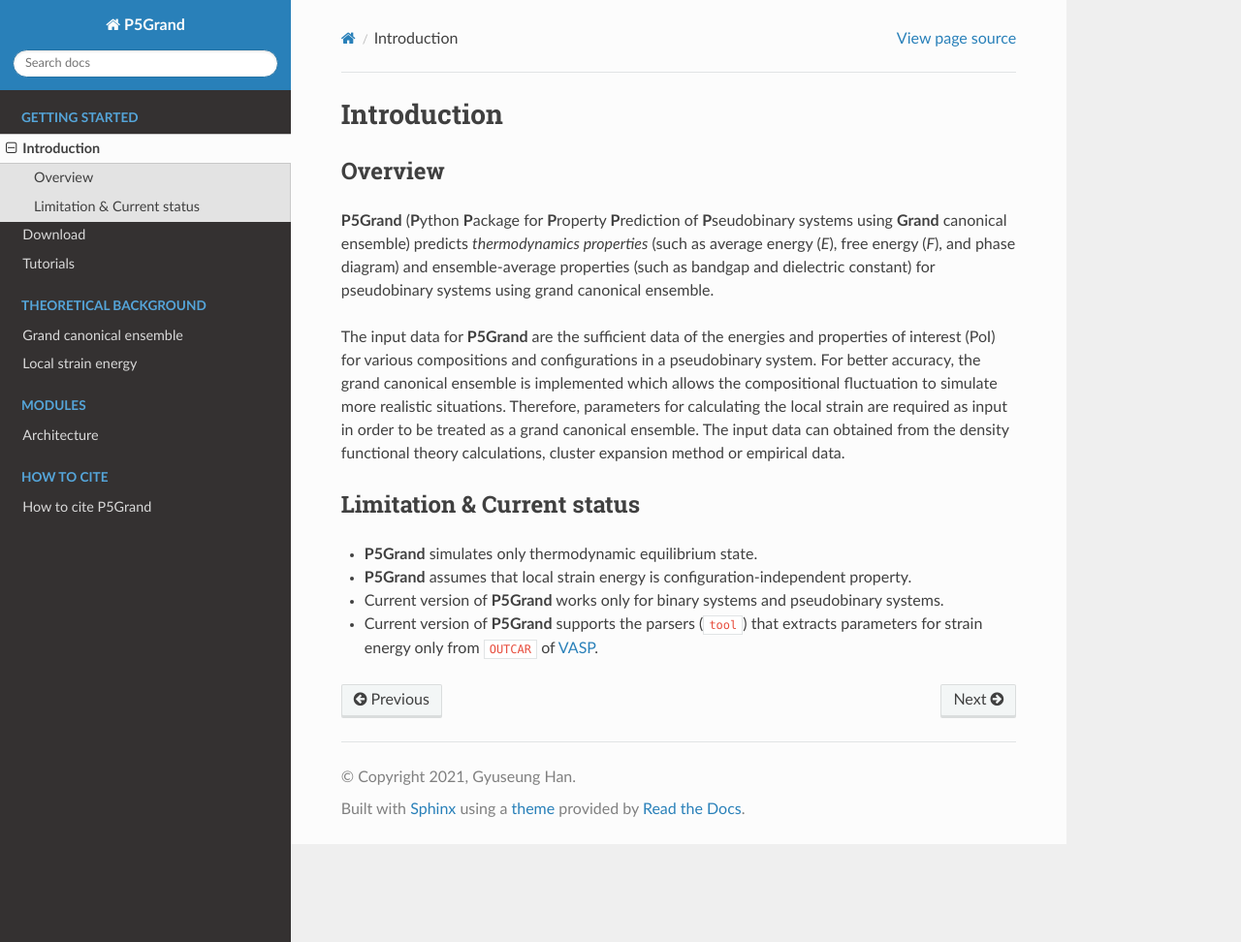
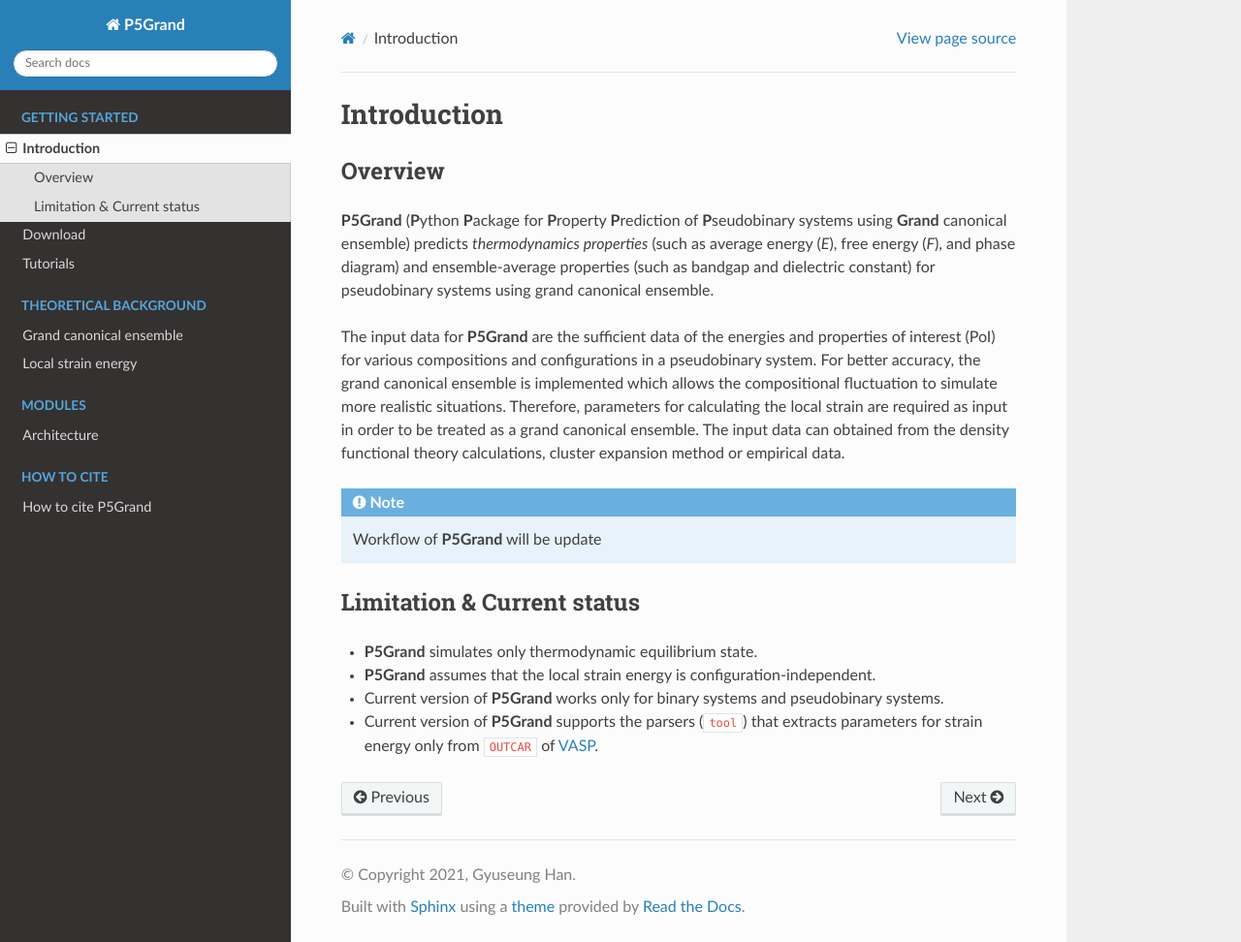
Before and after one commit to Han-Gyuseung/5PG, a Sphinx documentation site: the page built from docs/source/start/introduction.rst, in a window 1280 px wide and 972 px high. Shown: the whole window at 97% size. Built offline with Sphinx 7.4.7 and the Read the Docs theme 2.0.0, drawn with Linux system fonts in a browser that asks for light colours.

Commit message:
Update introduction.rst

```diff
--- a/docs/source/start/introduction.rst
+++ b/docs/source/start/introduction.rst
@@ -11,12 +11,13 @@
 For better accuracy, the grand canonical ensemble is implemented which allows the compositional fluctuation to simulate more realistic situations.
 Therefore, parameters for calculating the local strain are required as input in order to be treated as a grand canonical ensemble. The input data can obtained from the density functional theory calculations, cluster expansion method or empirical data.
 
+.. note:: Workflow of **P5Grand** will be update
 
 
 Limitation & Current status
 ---------------------------
 
 * **P5Grand** simulates only thermodynamic equilibrium state.
-* **P5Grand** assumes that local strain energy is configuration-independent property.
+* **P5Grand** assumes that the local strain energy is configuration-independent.
 * Current version of **P5Grand** works only for binary systems and pseudobinary systems.
 * Current version of **P5Grand** supports the parsers (``tool``) that extracts parameters for strain energy only from ``OUTCAR`` of `VASP <https://www.vasp.at/>`_.
```
